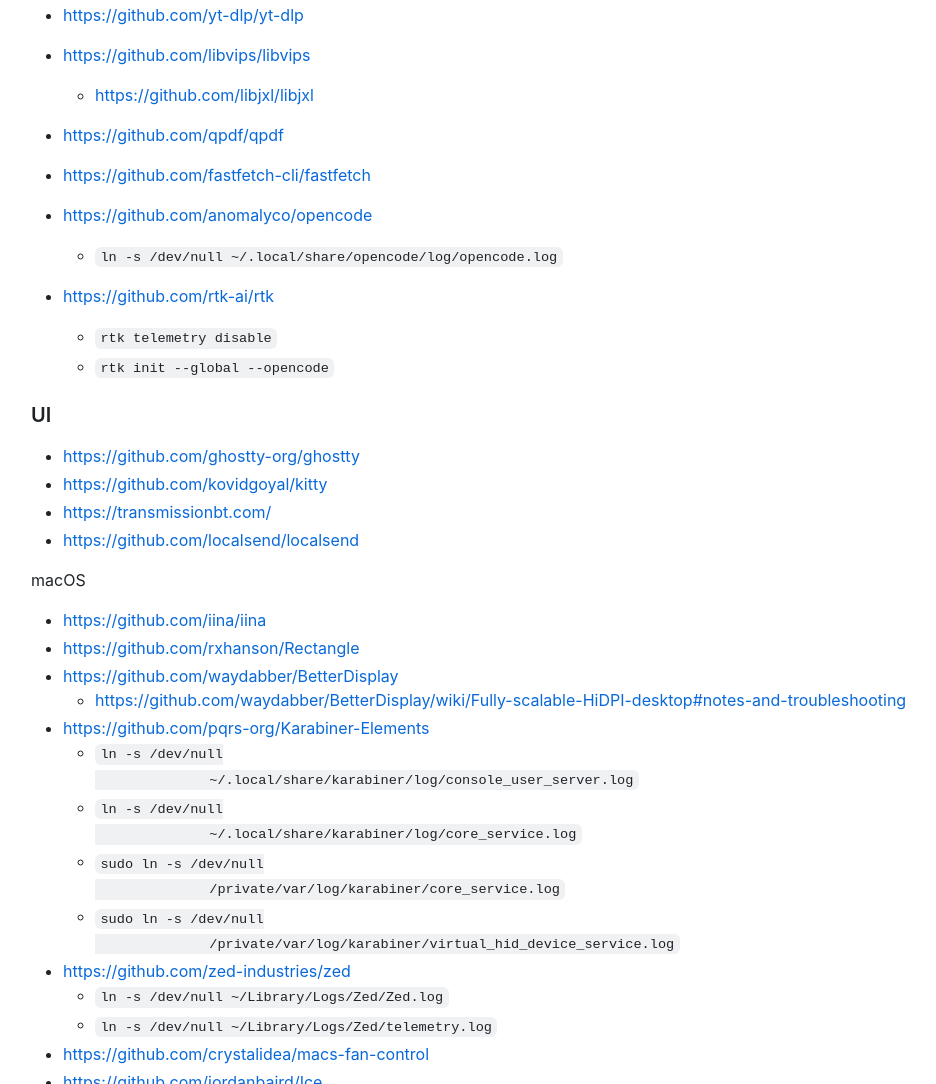
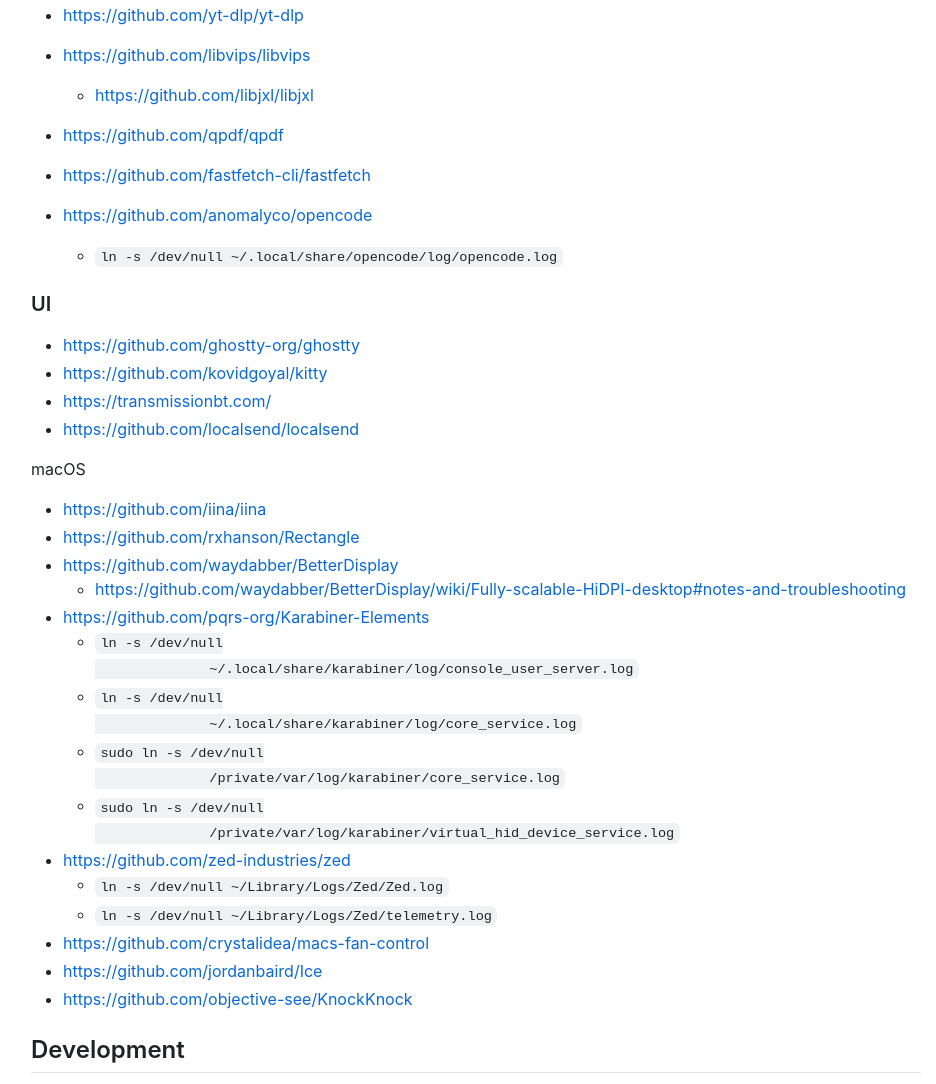
Before and after one commit to haunt98/posts-go, a plain HTML site: page docs/2023-06-25-useful-tools.html in a window 1280 px wide. Shown: the part 1235-2319 px from the top of the page, without its empty margins (164-1100 px from the left). Drawn offline with Linux system fonts and the light colour scheme.

Commit message:
chore: rm rtk

```diff
--- a/docs/2023-06-25-useful-tools.html
+++ b/docs/2023-06-25-useful-tools.html
@@ -256,17 +256,6 @@
               >ln -s /dev/null ~/.local/share/opencode/log/opencode.log</code
             >
           </li>
-        </ul>
-      </li>
-      <li>
-        <p>
-          <a href="https://github.com/rtk-ai/rtk"
-            >https://github.com/rtk-ai/rtk</a
-          >
-        </p>
-        <ul>
-          <li><code>rtk telemetry disable</code></li>
-          <li><code>rtk init --global --opencode</code></li>
         </ul>
       </li>
     </ul>
```
Also changed, not shown: posts/2023-06-25-useful-tools.md (+0 -3 lines).
